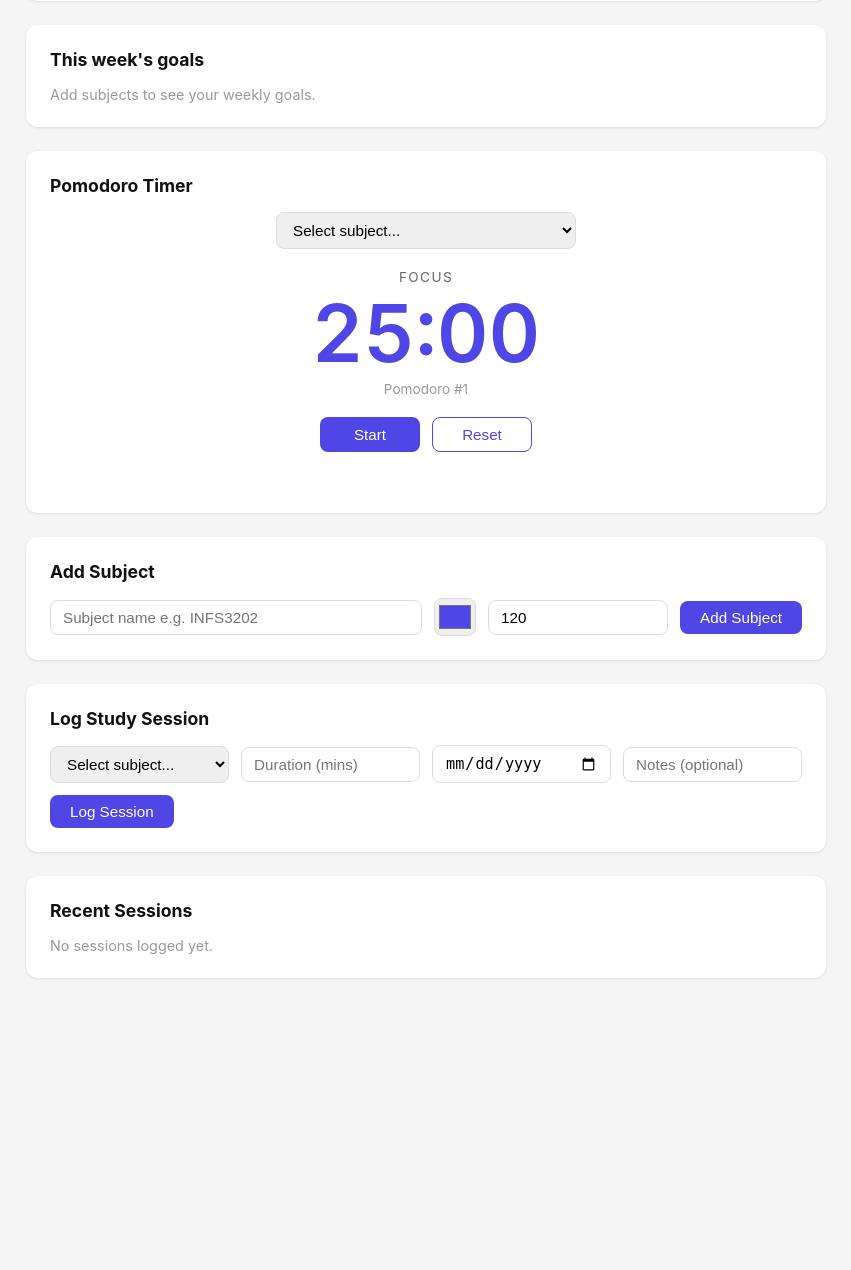
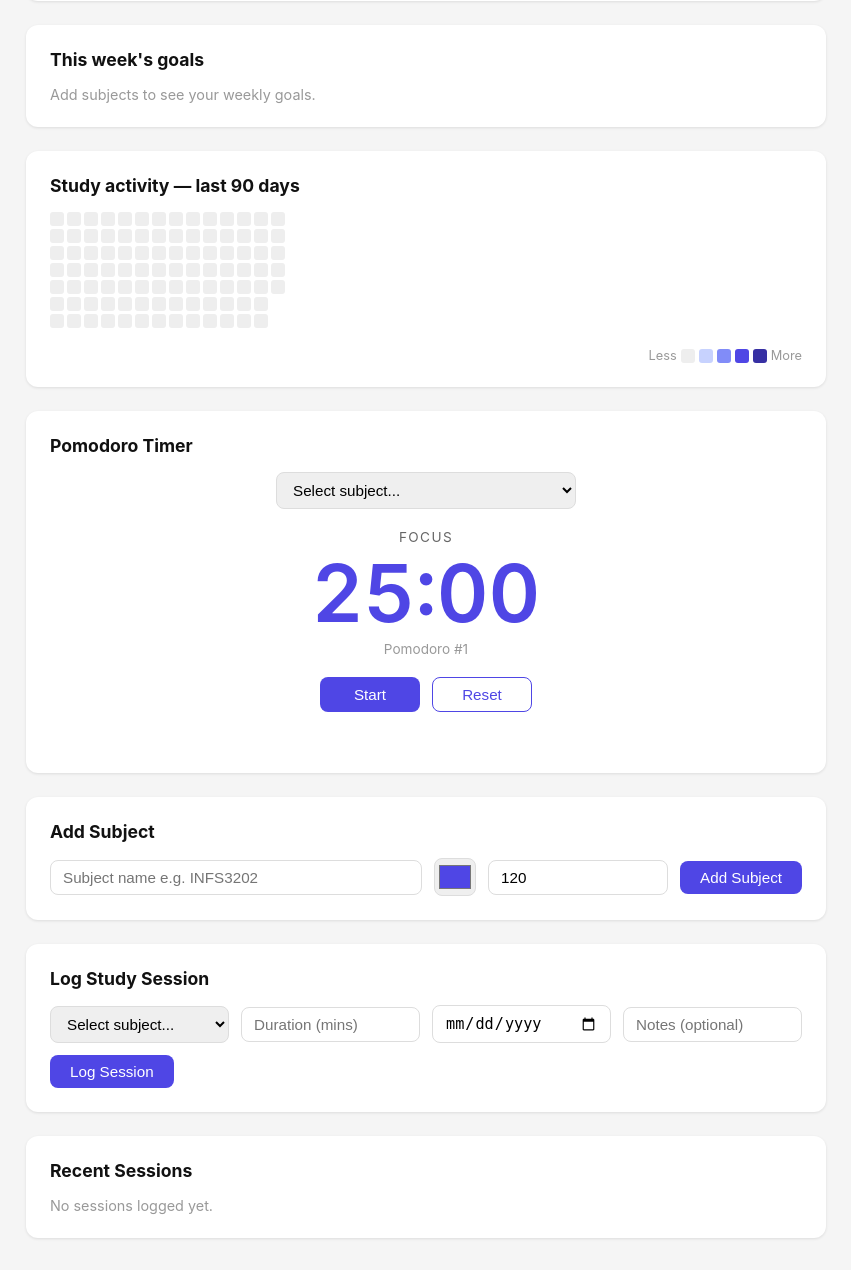
Before and after one commit to nandini-srivastav/study-planner, a Flask app: page / in a window 1280 px wide. Shown: the part 597-1867 px from the top of the page, without its empty margins (214-1065 px from the left). Before the commit the page ends 1576 px from the top, so only its background shows below. Run offline with Flask 3, Linux system fonts and the light colour scheme; the visitor is signed in with stand-in values (Sample User, id 1); data that the repository does not hold is empty.

Commit message:
Add GitHub-style study activity heatmap

```diff
--- a/app.py
+++ b/app.py
@@ -212,6 +212,21 @@ def get_stats():
         'this_week': [dict(r) for r in this_week]
     })
 
+@app.route('/heatmap', methods=['GET'])
+@login_required
+def get_heatmap():
+    db = get_db()
+    rows = db.execute('''
+        SELECT sessions.date, SUM(sessions.duration_mins) as total_mins
+        FROM sessions
+        JOIN subjects ON sessions.subject_id = subjects.id
+        WHERE subjects.user_id = ?
+        AND sessions.date >= date('now', '-90 days')
+        GROUP BY sessions.date
+    ''', (session['user_id'],)).fetchall()
+    db.close()
+    return jsonify({row['date']: row['total_mins'] for row in rows})
+
 # --- Run ---
 
 if __name__ == '__main__':
--- a/static/css/style.css
+++ b/static/css/style.css
@@ -381,3 +381,57 @@ button:hover {
 #pomodoro-time.break {
     color: #22c55e;
 }
+
+.heatmap-container {
+    display: flex;
+    gap: 3px;
+    overflow-x: auto;
+    padding-bottom: 0.5rem;
+}
+
+.heatmap-week {
+    display: flex;
+    flex-direction: column;
+    gap: 3px;
+}
+
+.heatmap-day {
+    width: 14px;
+    height: 14px;
+    border-radius: 3px;
+    background: #eee;
+    cursor: pointer;
+    transition: transform 0.1s;
+    position: relative;
+}
+
+.heatmap-day:hover {
+    transform: scale(1.3);
+}
+
+.heatmap-legend {
+    display: flex;
+    align-items: center;
+    gap: 4px;
+    margin-top: 0.75rem;
+    justify-content: flex-end;
+}
+
+.legend-box {
+    width: 14px;
+    height: 14px;
+    border-radius: 3px;
+}
+
+.heatmap-tooltip {
+    position: fixed;
+    background: #333;
+    color: white;
+    padding: 4px 8px;
+    border-radius: 6px;
+    font-size: 0.78rem;
+    pointer-events: none;
+    z-index: 100;
+    white-space: nowrap;
+    display: none;
+}
--- a/static/js/app.js
+++ b/static/js/app.js
@@ -228,6 +228,71 @@ async function loadGoals() {
     }).join('');
 }
 
+async function loadHeatmap() {
+    const res = await fetch(`${API}/heatmap`, { credentials: 'include' });
+    const data = await res.json();
+
+    const container = document.getElementById('heatmap-container');
+    container.innerHTML = '';
+
+    let tooltip = document.getElementById('heatmap-tooltip');
+    if (!tooltip) {
+        tooltip = document.createElement('div');
+        tooltip.id = 'heatmap-tooltip';
+        tooltip.className = 'heatmap-tooltip';
+        document.body.appendChild(tooltip);
+    }
+
+    const today = new Date();
+    const start = new Date(today);
+    start.setDate(today.getDate() - 89);
+    start.setDate(start.getDate() - start.getDay());
+
+    const maxMins = Math.max(...Object.values(data), 1);
+
+    function getColour(mins) {
+        if (!mins) return '#eee';
+        const intensity = mins / maxMins;
+        if (intensity < 0.25) return '#c7d2fe';
+        if (intensity < 0.5)  return '#818cf8';
+        if (intensity < 0.75) return '#4F46E5';
+        return '#3730a3';
+    }
+
+    const cursor = new Date(start);
+    while (cursor <= today) {
+        const week = document.createElement('div');
+        week.className = 'heatmap-week';
+        for (let d = 0; d < 7; d++) {
+            const day = document.createElement('div');
+            day.className = 'heatmap-day';
+            const dateStr = cursor.toISOString().split('T')[0];
+            const mins = data[dateStr] || 0;
+            day.style.background = getColour(mins);
+
+            if (cursor > today) {
+                day.style.background = 'transparent';
+            }
+
+            day.addEventListener('mousemove', e => {
+                tooltip.style.display = 'block';
+                tooltip.style.left = (e.clientX + 10) + 'px';
+                tooltip.style.top = (e.clientY - 28) + 'px';
+                tooltip.textContent = mins
+                    ? `${dateStr}: ${mins} mins`
+                    : `${dateStr}: no study`;
+            });
+            day.addEventListener('mouseleave', () => {
+                tooltip.style.display = 'none';
+            });
+
+            week.appendChild(day);
+            cursor.setDate(cursor.getDate() + 1);
+        }
+        container.appendChild(week);
+    }
+}
+
 async function addSession() {
     const subject_id = document.getElementById('session-subject').value;
     const duration_mins = document.getElementById('session-duration').value;
@@ -245,6 +310,7 @@ async function addSession() {
     loadSessions();
     loadDashboard();
     loadGoals();
+    loadHeatmap()
 }
 
 async function deleteSession(id) {
@@ -252,6 +318,7 @@ async function deleteSession(id) {
     loadSessions();
     loadDashboard();
     loadGoals();
+    loadHeatmap()
 }
 
 let studyChart = null;
@@ -259,3 +326,4 @@ loadSubjects();
 loadSessions();
 loadDashboard();
 loadGoals();
+loadHeatmap()
--- a/templates/index.html
+++ b/templates/index.html
@@ -50,6 +50,21 @@
             <h2>This week's goals</h2>
             <div id="goals-list">
                 <p class="empty">Add subjects to see your weekly goals.</p>
+            </div>
+        </section>
+
+        <!-- Study Heatmap -->
+        <section class="card">
+            <h2>Study activity — last 90 days</h2>
+            <div id="heatmap-container" class="heatmap-container"></div>
+            <div class="heatmap-legend">
+                <span style="color:#999;font-size:0.8rem">Less</span>
+                <div class="legend-box" style="background:#eee"></div>
+                <div class="legend-box" style="background:#c7d2fe"></div>
+                <div class="legend-box" style="background:#818cf8"></div>
+                <div class="legend-box" style="background:#4F46E5"></div>
+                <div class="legend-box" style="background:#3730a3"></div>
+                <span style="color:#999;font-size:0.8rem">More</span>
             </div>
         </section>
 
```
